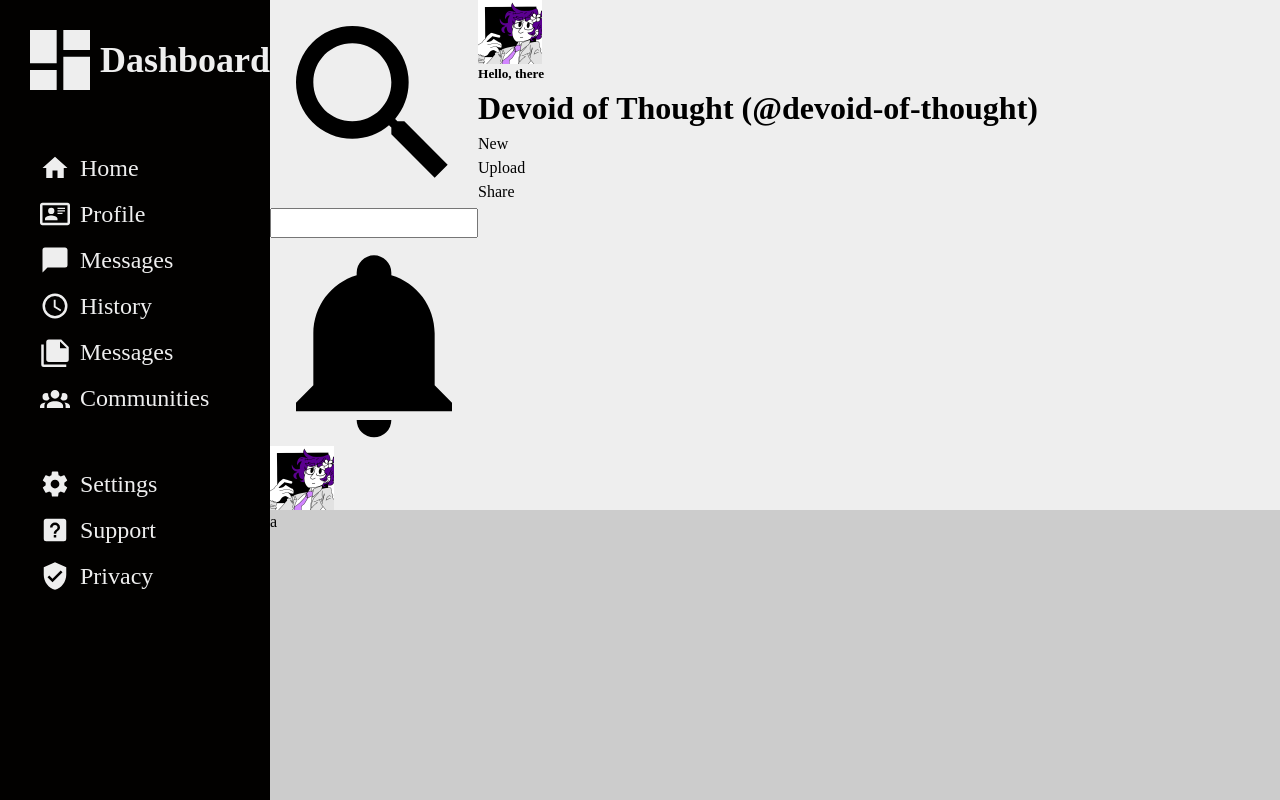
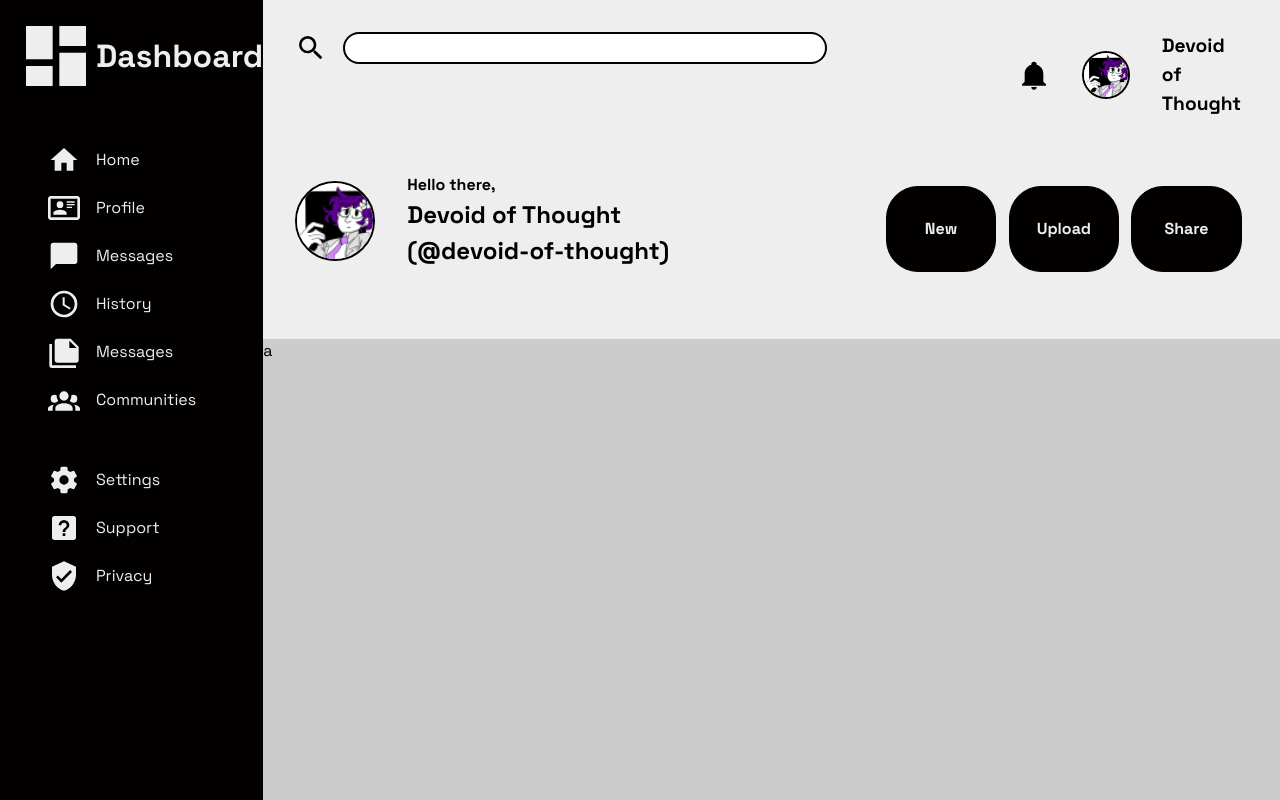
Before and after one commit to devoid-of-thought/odin-admin-dashboard, a plain HTML site: page index.html in a window 1280 px wide. Drawn offline with Linux system fonts and the light colour scheme.

Commit message:
Added header styling.
-Added main font.
-Fixed buttons in place of placeholder paraghraps.

```diff
--- a/index.html
+++ b/index.html
@@ -5,31 +5,35 @@
     <meta name="viewport" content="width=device-width, initial-scale=1.0" />
     <title>Admin Dashboard</title>
     <link rel="stylesheet" href="styles.css" />
+    <link rel="preconnect" href="https://fonts.googleapis.com">
+<link rel="preconnect" href="https://fonts.gstatic.com" crossorigin>
+<link href="https://fonts.googleapis.com/css2?family=Space+Grotesk:wght@300..700&display=swap" rel="stylesheet">
   </head>
   <body>
     <div class="header">
       <div class="header-container-1">
         <div class="search-container">
-            <img src="icons/magnify.svg" alt="magnifying glass icon" />
+            <img src="icons/magnify.svg" alt="magnifying glass icon" class="header-icon"/>
             <input type="search" name="search-bar" id="search-bar" />
         </div>
         <div class="user-profile-container">
-            <img src="icons/bell.svg" alt="bell icon" />
-            <img src="images/user_profile.png" alt="user profile image" />
+            <img src="icons/bell.svg" alt="bell icon" class="header-icon"/>
+            <img src="images/user_profile.png" alt="user profile image" class="user-profile-image"/>
+            <p class="user-name">Devoid of Thought</p>
         </div>
       </div>
       <div class="header-container-2">
         <div class="user-greeting-container">
-            <img src="images/user_profile.png" alt="user profile image">
+            <img src="images/user_profile.png" alt="user profile image" class="user-profile-image"/>
             <div class="user-greeting">
-                <h5>Hello, there</h5>
-                <h1>Devoid of Thought (@devoid-of-thought)</h1>
+                <h4>Hello there,</h4>
+                <h2>Devoid of Thought (@devoid-of-thought)</h2>
             </div>
         </div>
         <div class="actions-container">
-            <p class="action">New</p>
-            <p class="action">Upload</p>
-            <p class="action">Share</p>
+            <input type="button" class="action-btn" value="New">
+            <input type="button" class="action-btn" value="Upload">
+            <input type="button" class="action-btn" value="Share">
         </div>
       </div>
     </div>
--- a/styles.css
+++ b/styles.css
@@ -74,65 +74,157 @@ h6 {
   isolation: isolate;
 }
 
-
 :root {
+    font-size: 16px;
   --far-background-color: #cccccc;
-    --close-background-color: #EEEEEE;
+  --close-background-color: #eeeeee;
   --primary-color: #020100;
-    --secondary-color: #801A86;
-    --accent-color: #E768F3;
+  --secondary-color: #801a86;
+  --accent-color: #e768f3;
 }
 
 body {
+    font-family: 'Space Grotesk', sans-serif;
   display: grid;
   grid-template-columns: 1fr 5fr;
   grid-template-rows: 1fr 5fr;
-    grid-template-areas: "sidebar header"
+  grid-template-areas:
+    "sidebar header"
     "sidebar main-area";
   width: 100vw;
-    height:100vh;
+  height: 100vh;
   background-color: var(--far-background-color);
 }
 
 .header {
-    display: flex;
+  display: grid;
+  grid-template-columns: 1fr 1fr;
+  grid-template-rows: 1fr 2fr;
+  grid-template-areas:
+    "header-container-1 header-container-1"
+    "header-container-2 header-container-2";
   background-color: var(--close-background-color);
   grid-area: header;
+  gap: 1rem;
+  padding: 2rem;
 }
-.sidebar{
-    display:grid;
+.header-container-1 {
+  grid-area: header-container-1;
+  display: grid;
+  grid-template-columns: 3fr 1fr;
+  grid-template-areas: "search-container user-profile-container";
+  gap: 2rem;
+
+}
+.header-container-2 {
+  grid-area: header-container-2;
+  display: grid;
+  grid-template-columns: 3fr 2fr;
+  grid-template-areas: "user-greeting-container actions-container";
+  gap: 2rem;
+}
+.search-container {
+  grid-area: search-container;
+  display: flex;
+  gap:1rem;
+}
+.search-container input {
+  width: 70%;
+    height: 2rem;
+  padding: 0.5rem;
+  border: 2px solid var(--primary-color);
+    border-radius: 2rem;
+}
+
+.user-profile-container {
+  grid-area: user-profile-container;
+  display: flex;
+    justify-content: flex-start;
+    align-items: center;
+    gap:2rem;
+}
+.user-profile-container .user-name {
+    font-size: 1.2rem;
+    font-weight: bold;
+    color: var(--primary-color);
+}
+.actions-container .action-btn {
+    margin-top: 1rem;
+    display: flex;
+    justify-content: center;
+    align-items: center;
+    width: 30%;
+    height: 50%;
+    color: var(--close-background-color);
+    cursor: pointer;
+    font-size: 1rem;
+    font-weight: bold;
+    text-decoration: none;
+    background-color: var(--primary-color);
+    border-radius: 2rem;
+    border: 1px solid var(--primary-color);
+}
+.user-greeting-container {
+  grid-area: user-greeting-container;
+  display: flex;
+      justify-content: flex-start;
+    align-items: center;
+    gap:2rem;
+}
+.actions-container {
+  grid-area: actions-container;
+  display: flex;
+        justify-content: space-around;
+    align-items: center;
+}
+
+.sidebar {
+  display: grid;
   grid-template-rows: 10% 40% 20%;
-    grid-template-rows: repeat(3,min-content);
+  grid-template-rows: repeat(3, min-content);
 
-    grid-template-areas: "logo"
+  grid-template-areas:
+    "logo"
     "main-menu"
     "settings-container";
   background-color: var(--primary-color);
   grid-area: sidebar;
-    gap: 50px
+  gap: 3rem;
 }
-.logo{
+.user-profile-image{
+    border: 2px solid var(--primary-color);
+}
+.user-profile-container .user-profile-image{
+    width: 3rem;
+    height: 3rem;
+    border-radius: 50%;
+}
+.user-greeting-container .user-profile-image{
+    width: 5rem;
+    height: 5rem;
+    border-radius: 50%;
+}
+.logo {
   grid-area: logo;
   display: grid;
-    grid-template-rows: repeat(1,min-content);
-
+  grid-template-rows: repeat(1, min-content);
   grid-template-columns: max-content max-content;
   grid-template-areas: "logo-icon logo-flavor";
   align-items: center;
   justify-content: left;
-    margin-left: 20px;
-    margin-top: 20px;
-
+  margin-left: 1rem;
+  margin-top: 1rem;
 }
-.logo h1{
+.logo h1 {
   grid-area: logo-flavor;
 }
-.main-menu{
-    grid-area:main-menu;
+.main-menu {
+  grid-area: main-menu;
   display: grid;
   grid-template-columns: max-content max-content;
-    grid-template-rows: repeat(6,min-content);
-    grid-template-areas: "home-icon home-flavor"
+  grid-template-rows: repeat(6, min-content);
+  grid-template-areas:
+    "home-icon home-flavor"
     "profile-icon profile-flavor"
     "messages-icon messages-flavor"
     "history-icon history-flavor"
@@ -140,107 +232,111 @@ body {
     "communities-icon communities-flavor";
   align-items: center;
   justify-content: left;
-    margin-left: 40px;
+  margin-left: 3rem;
 
-    gap: 10px;
+  gap: 1rem;
 }
-.main-menu-icon:nth-of-type(1){
+.main-menu-icon:nth-of-type(1) {
   grid-area: home-icon;
 }
-.main-menu-flavor:nth-of-type(1){
-    grid-area:  home-flavor;
+.main-menu-flavor:nth-of-type(1) {
+  grid-area: home-flavor;
 }
-.main-menu-icon:nth-of-type(2){
+.main-menu-icon:nth-of-type(2) {
   grid-area: profile-icon;
 }
-.main-menu-flavor:nth-of-type(2){
-    grid-area:  profile-flavor;
+.main-menu-flavor:nth-of-type(2) {
+  grid-area: profile-flavor;
 }
-.main-menu-icon:nth-of-type(3){
+.main-menu-icon:nth-of-type(3) {
   grid-area: messages-icon;
 }
-.main-menu-flavor:nth-of-type(3){
-    grid-area:  messages-flavor;
+.main-menu-flavor:nth-of-type(3) {
+  grid-area: messages-flavor;
 }
-.main-menu-icon:nth-of-type(4){
+.main-menu-icon:nth-of-type(4) {
   grid-area: history-icon;
 }
-.main-menu-flavor:nth-of-type(4){
-    grid-area:  history-flavor;
+.main-menu-flavor:nth-of-type(4) {
+  grid-area: history-flavor;
 }
-.main-menu-icon:nth-of-type(5){
+.main-menu-icon:nth-of-type(5) {
   grid-area: tasks-icon;
 }
-.main-menu-flavor:nth-of-type(5){
-    grid-area:  tasks-flavor;
+.main-menu-flavor:nth-of-type(5) {
+  grid-area: tasks-flavor;
 }
-.main-menu-icon:nth-of-type(6){
+.main-menu-icon:nth-of-type(6) {
   grid-area: communities-icon;
 }
-.main-menu-flavor:nth-of-type(6){
-    grid-area:  communities-flavor;
+.main-menu-flavor:nth-of-type(6) {
+  grid-area: communities-flavor;
 }
-.settings-container{
+.settings-container {
   grid-area: settings-container;
   display: grid;
   grid-template-columns: max-content max-content;
-        grid-template-rows: repeat(3,min-content);
+  grid-template-rows: repeat(3, min-content);
 
-    grid-template-areas: "settings-icon settings-flavor"
+  grid-template-areas:
+    "settings-icon settings-flavor"
     "help-icon help-flavor"
     "privacy-icon privacy-flavor";
   align-items: center;
   justify-content: left;
-    margin-left: 40px;
-    gap:10px;
+  margin-left: 3rem;
+  gap: 1rem;
 }
 .main-menu-flavor,
-.settings-flavor{
-    font-size: 24px;
+.settings-flavor {
+  font-size: 1rem;
 }
-.logo h1{
-    font-size: 36px;
+.logo h1 {
+  font-size: 2rem;
 }
-.settings-icon:nth-of-type(1){
+.settings-icon:nth-of-type(1) {
   grid-area: settings-icon;
 }
-.settings-flavor:nth-of-type(1){
-    grid-area:  settings-flavor;
+.settings-flavor:nth-of-type(1) {
+  grid-area: settings-flavor;
 }
-.settings-icon:nth-of-type(2){
+.settings-icon:nth-of-type(2) {
   grid-area: help-icon;
 }
-.settings-flavor:nth-of-type(2){
-    grid-area:  help-flavor;
+.settings-flavor:nth-of-type(2) {
+  grid-area: help-flavor;
 }
-.settings-icon:nth-of-type(3){
+.settings-icon:nth-of-type(3) {
   grid-area: privacy-icon;
 }
-.settings-flavor:nth-of-type(3){
-    grid-area:  privacy-flavor;
+.settings-flavor:nth-of-type(3) {
+  grid-area: privacy-flavor;
 }
 
 .main-area {
   background-color: var(--far-background-color);
-    grid-area: main-area
+  grid-area: main-area;
 }
 
 .main-menu-icon,
 .logo-icon,
 .settings-icon {
-    filter: invert(99%) sepia(40%) saturate(78%) hue-rotate(278deg) brightness(115%) contrast(87%);;
+  filter: invert(99%) sepia(40%) saturate(78%) hue-rotate(278deg)
+    brightness(115%) contrast(87%);
 }
-.logo-icon{
-    width: 80px;
-    height: 80px;
+.logo-icon {
+  width: 5rem;
+  height: 5rem;
   grid-area: logo-icon;
 }
 .main-menu-icon,
-.settings-icon {
-    width: 30px;
-    height: 30px;
+.settings-icon,
+.header-icon {
+  width: 2rem;
+  height: 2rem;
 }
 .main-menu-flavor,
-.settings-flavor,.logo h1 {
+.settings-flavor,
+.logo h1 {
   color: var(--close-background-color);
 }
```
Lines whose indentation alone changed are shown as unchanged.
